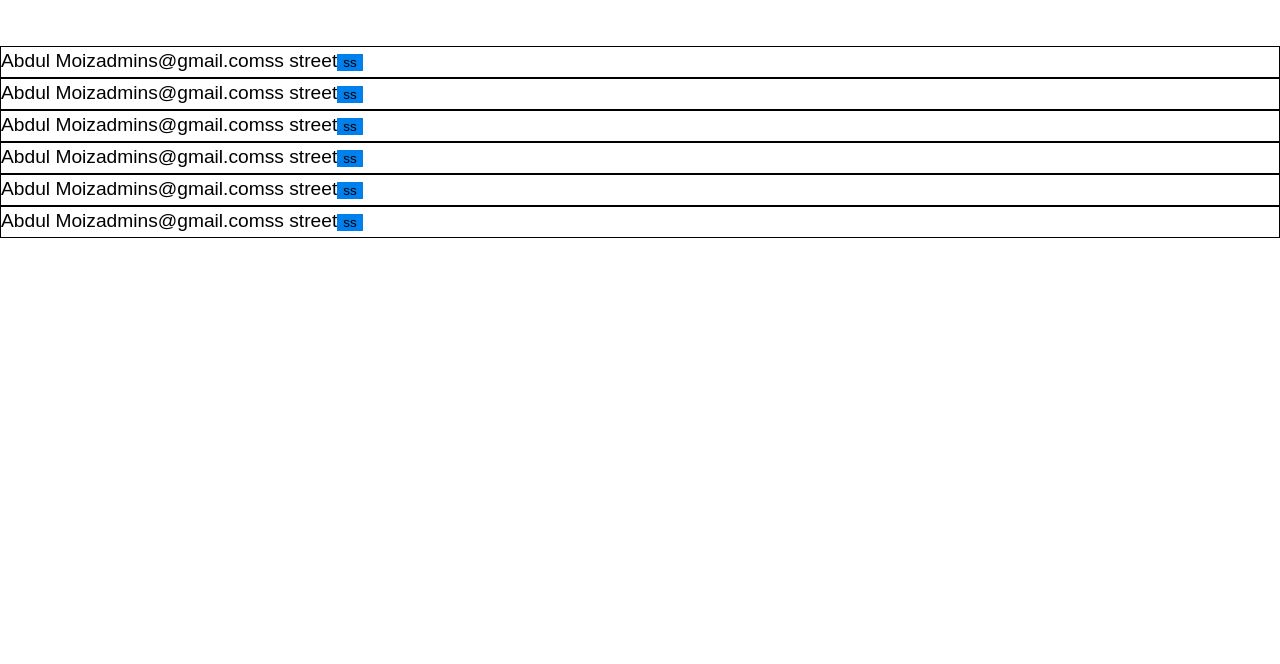
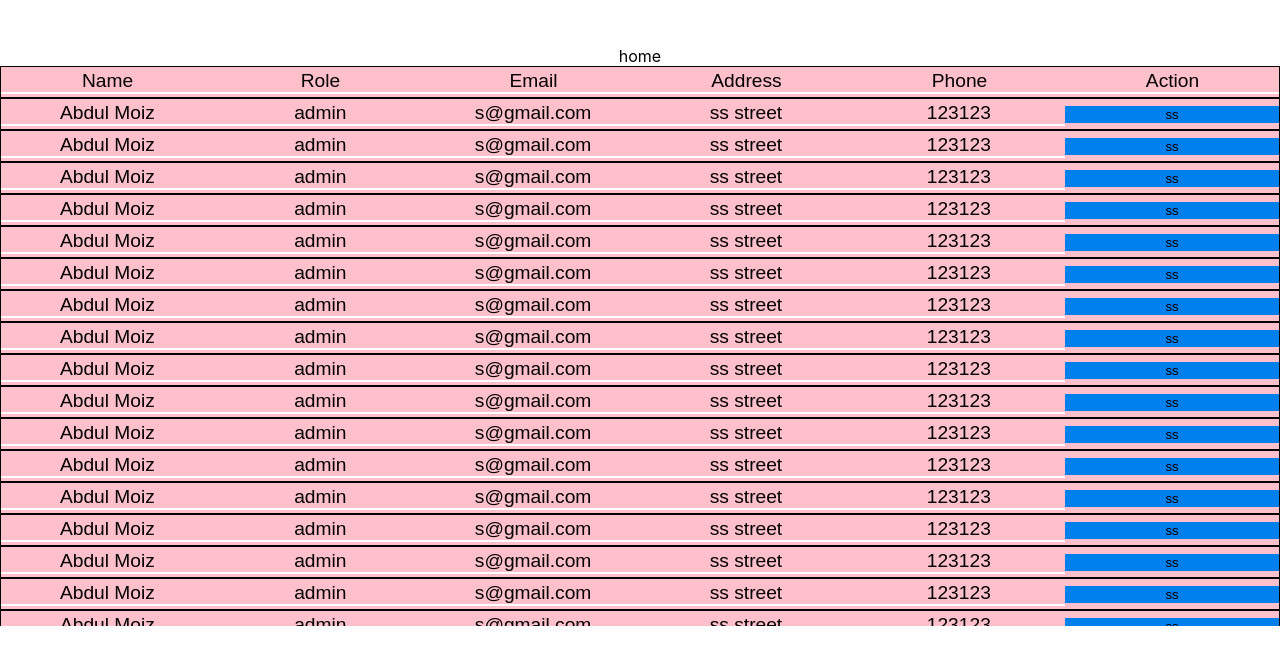
Before and after one commit to amoo34/Front-EndTask, a React (Create React App) app: page /das in a window 1280 px wide. Shown: the top 664 px of the page. Built offline with nearby package versions, Linux system fonts and the light colour scheme.

Commit message:
add react router

```diff
--- a/src/App.js
+++ b/src/App.js
@@ -3,9 +3,11 @@
 import Login from "./modules/Login/Pages/Login"
 import CreateUser from "./modules/Users/Pages/CreateUser"
 import User from "./modules/Users/Pages/User"
+import Navbar from "./modules/Common/Components/Navbar"
 function App() {
   return (
     <div className="App">
+      <Navbar />
       <User/>
     </div>
   );
--- a/src/data.js
+++ b/src/data.js
@@ -1,4 +1,204 @@
 export const Users = [
+    {
+        "id":1,
+        "name":"Abdul Moiz",
+        "email":"s@gmail.com",
+        "address":"ss street",
+        "role":"admin",
+        "phoneNo":"123123"
+    },
+    {
+        "id":1,
+        "name":"Abdul Moiz",
+        "email":"s@gmail.com",
+        "address":"ss street",
+        "role":"admin",
+        "phoneNo":"123123"
+    }
+    ,
+    {
+        "id":1,
+        "name":"Abdul Moiz",
+        "email":"s@gmail.com",
+        "address":"ss street",
+        "role":"admin",
+        "phoneNo":"123123"
+    },
+    {
+        "id":1,
+        "name":"Abdul Moiz",
+        "email":"s@gmail.com",
+        "address":"ss street",
+        "role":"admin",
+        "phoneNo":"123123"
+    },
+    {
+        "id":1,
+        "name":"Abdul Moiz",
+        "email":"s@gmail.com",
+        "address":"ss street",
+        "role":"admin",
+        "phoneNo":"123123"
+    }
+    ,
+    {
+        "id":1,
+        "name":"Abdul Moiz",
+        "email":"s@gmail.com",
+        "address":"ss street",
+        "role":"admin",
+        "phoneNo":"123123"
+    },
+    {
+        "id":1,
+        "name":"Abdul Moiz",
+        "email":"s@gmail.com",
+        "address":"ss street",
+        "role":"admin",
+        "phoneNo":"123123"
+    },
+    {
+        "id":1,
+        "name":"Abdul Moiz",
+        "email":"s@gmail.com",
+        "address":"ss street",
+        "role":"admin",
+        "phoneNo":"123123"
+    }
+    ,
+    {
+        "id":1,
+        "name":"Abdul Moiz",
+        "email":"s@gmail.com",
+        "address":"ss street",
+        "role":"admin",
+        "phoneNo":"123123"
+    },
+    {
+        "id":1,
+        "name":"Abdul Moiz",
+        "email":"s@gmail.com",
+        "address":"ss street",
+        "role":"admin",
+        "phoneNo":"123123"
+    },
+    {
+        "id":1,
+        "name":"Abdul Moiz",
+        "email":"s@gmail.com",
+        "address":"ss street",
+        "role":"admin",
+        "phoneNo":"123123"
+    }
+    ,
+    {
+        "id":1,
+        "name":"Abdul Moiz",
+        "email":"s@gmail.com",
+        "address":"ss street",
+        "role":"admin",
+        "phoneNo":"123123"
+    },
+    {
+        "id":1,
+        "name":"Abdul Moiz",
+        "email":"s@gmail.com",
+        "address":"ss street",
+        "role":"admin",
+        "phoneNo":"123123"
+    },
+    {
+        "id":1,
+        "name":"Abdul Moiz",
+        "email":"s@gmail.com",
+        "address":"ss street",
+        "role":"admin",
+        "phoneNo":"123123"
+    }
+    ,
+    {
+        "id":1,
+        "name":"Abdul Moiz",
+        "email":"s@gmail.com",
+        "address":"ss street",
+        "role":"admin",
+        "phoneNo":"123123"
+    },
+    {
+        "id":1,
+        "name":"Abdul Moiz",
+        "email":"s@gmail.com",
+        "address":"ss street",
+        "role":"admin",
+        "phoneNo":"123123"
+    },
+    {
+        "id":1,
+        "name":"Abdul Moiz",
+        "email":"s@gmail.com",
+        "address":"ss street",
+        "role":"admin",
+        "phoneNo":"123123"
+    }
+    ,
+    {
+        "id":1,
+        "name":"Abdul Moiz",
+        "email":"s@gmail.com",
+        "address":"ss street",
+        "role":"admin",
+        "phoneNo":"123123"
+    },
+    {
+        "id":1,
+        "name":"Abdul Moiz",
+        "email":"s@gmail.com",
+        "address":"ss street",
+        "role":"admin",
+        "phoneNo":"123123"
+    },
+    {
+        "id":1,
+        "name":"Abdul Moiz",
+        "email":"s@gmail.com",
+        "address":"ss street",
+        "role":"admin",
+        "phoneNo":"123123"
+    }
+    ,
+    {
+        "id":1,
+        "name":"Abdul Moiz",
+        "email":"s@gmail.com",
+        "address":"ss street",
+        "role":"admin",
+        "phoneNo":"123123"
+    },
+    {
+        "id":1,
+        "name":"Abdul Moiz",
+        "email":"s@gmail.com",
+        "address":"ss street",
+        "role":"admin",
+        "phoneNo":"123123"
+    },
+    {
+        "id":1,
+        "name":"Abdul Moiz",
+        "email":"s@gmail.com",
+        "address":"ss street",
+        "role":"admin",
+        "phoneNo":"123123"
+    }
+    ,
+    {
+        "id":1,
+        "name":"Abdul Moiz",
+        "email":"s@gmail.com",
+        "address":"ss street",
+        "role":"admin",
+        "phoneNo":"123123"
+    },
     {
         "id":1,
         "name":"Abdul Moiz",
--- /dev/null
+++ b/src/modules/Common/Components/Navbar.js
@@ -0,0 +1,28 @@
+
+import React, { useState,useEffect } from "react";
+// import ReactDOM from "react-dom/client";
+import Home from "../Pages/home"
+import {
+  BrowserRouter,
+  Routes,
+  Route,
+} from "react-router-dom";
+import { Link } from "react-router-dom";
+import { Wrapper, RightItems } from "../Styles/Navbar";
+
+function Navbar() {
+  const [check, setCheck] = useState(false);
+
+  return (
+    <>
+      <BrowserRouter>
+    <Routes>
+      <Route path="/das" element={<Home />}>
+      </Route>
+    </Routes>
+  </BrowserRouter>
+    </>
+  );
+}
+
+export default Navbar;
--- /dev/null
+++ b/src/modules/Common/Pages/home.js
@@ -0,0 +1,9 @@
+import React from 'react'
+
+const home = () => {
+  return (
+    <div>home</div>
+  )
+}
+
+export default home
--- /dev/null
+++ b/src/modules/Common/Styles/Navbar.js
@@ -0,0 +1,44 @@
+import styled from "styled-components";
+export const Wrapper = styled.header`
+  position: relative;
+  height: 120px;
+  background: skyblue;
+`;
+
+export const Logo = styled.div`
+  position: fixed;
+  top: 100px;
+  left: 30px;
+  height: 80px;
+  width: 250px;
+  /* border: 1px solid; */
+
+  > img {
+    position: absolute;
+    top: 2px;
+    left: 30px;
+    width: 50%;
+    height: 100%;
+  }
+  @media all and (max-width: 620px) {
+    display: none;
+  }
+`;
+
+export const RightItems = styled.div`
+  /* border: 1px solid; */
+  position: absolute;
+  top: 40px;
+  right: 100px;
+  width: 600px;
+  display: flex;
+  flex-wrap: wrap;
+  justify-content: space-around;
+  color: white;
+  font-size: 25px;
+
+  @media all and (max-width: 620px) {
+    font-size: 15px;
+    width: 300px;
+  }
+`;
--- a/src/modules/Users/Pages/User.js
+++ b/src/modules/Users/Pages/User.js
@@ -11,7 +11,7 @@
     WindowScroller
   } from "react-virtualized";
 
-import {Item,ItemText,ItemBtn} from "../Styles/User"
+import {Item,ItemText,ItemBtn,TableWrapper,ItemHeader} from "../Styles/User"
 
 function User(props) {
   const [users, setUsers] = useState([]);
@@ -21,7 +21,27 @@
     setUsers(Users)
   },[])
   return (
-    <div>
+    <TableWrapper>
+      <Item >
+              <ItemHeader>
+                Name
+              </ItemHeader>
+              <ItemHeader>
+                Role
+              </ItemHeader>
+              <ItemHeader>
+                Email
+              </ItemHeader>
+              <ItemHeader>
+                Address
+              </ItemHeader>
+              <ItemHeader>
+                Phone
+              </ItemHeader>
+              <ItemHeader>
+                Action
+              </ItemHeader>
+        </Item>
         {users.map((item, index) => (
               <Item key={index}>
                 <ItemText>
@@ -41,7 +61,7 @@
 
                 </ItemText>
                 <ItemText>
-                  {item.phone}
+                  {item.phoneNo}
 
                 </ItemText>
                 <ItemBtn onClick={() => this.rmvTask(item.id)}>
@@ -50,7 +70,7 @@
                   </ItemBtn>
               </Item>
             ))}
-    </div>
+    </TableWrapper>
   );
 }
 
--- a/src/modules/Users/Styles/User.js
+++ b/src/modules/Users/Styles/User.js
@@ -1,8 +1,12 @@
 import styled from "styled-components";
 
-export const Container = styled.section`
+export const TableWrapper = styled.div`
 background-color: #0080ed;
+height:70vh;
+background-color:pink;
+overflow-y:auto
 `;
+
 
 export const Header = styled.header`
 display: flex;
@@ -61,24 +65,24 @@
 export const ItemText = styled.span`
 font-family: "Ubuntu", sans-serif;
 border-bottom: 2px solid #ffff;
+width:18%
 `;
+
+export const ItemHeader = styled.span`
+font-family: "Ubuntu", sans-serif;
+border-bottom: 2px solid #ffff;
+width:18%
+`;
+
+
 
 export const ItemBtn = styled.button`
 border: none;
 outline: none;
 background-color: #0080ed;
+width:18%
 `;
 
-export const ImgBtn = styled.img`
-background-color: #0080ed;
-box-sizing: border-box;
-outline: none;
-border-style: none;
-width: 4vw;
-display: flex;
-justify-content: center;
-align-items: center;
-`;
 
 export const Footer = styled.footer`
 display: flex;
```
